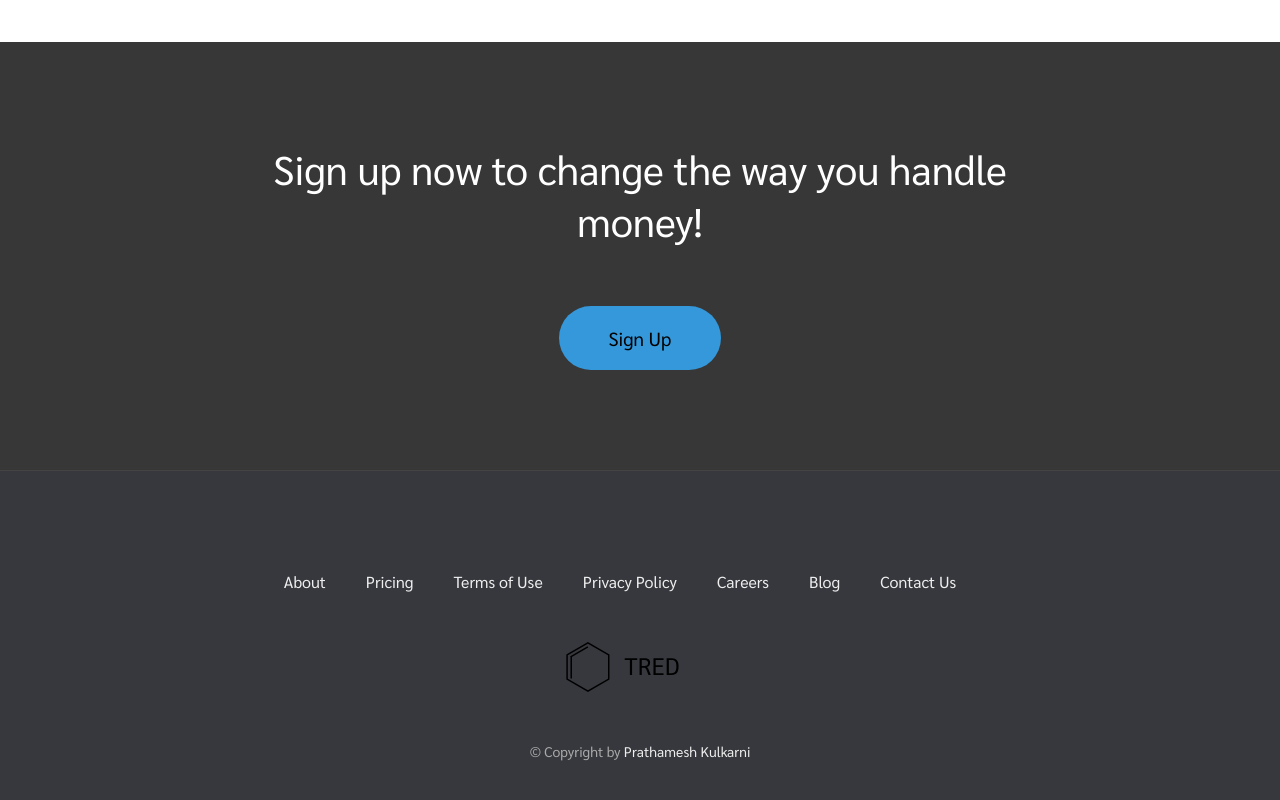
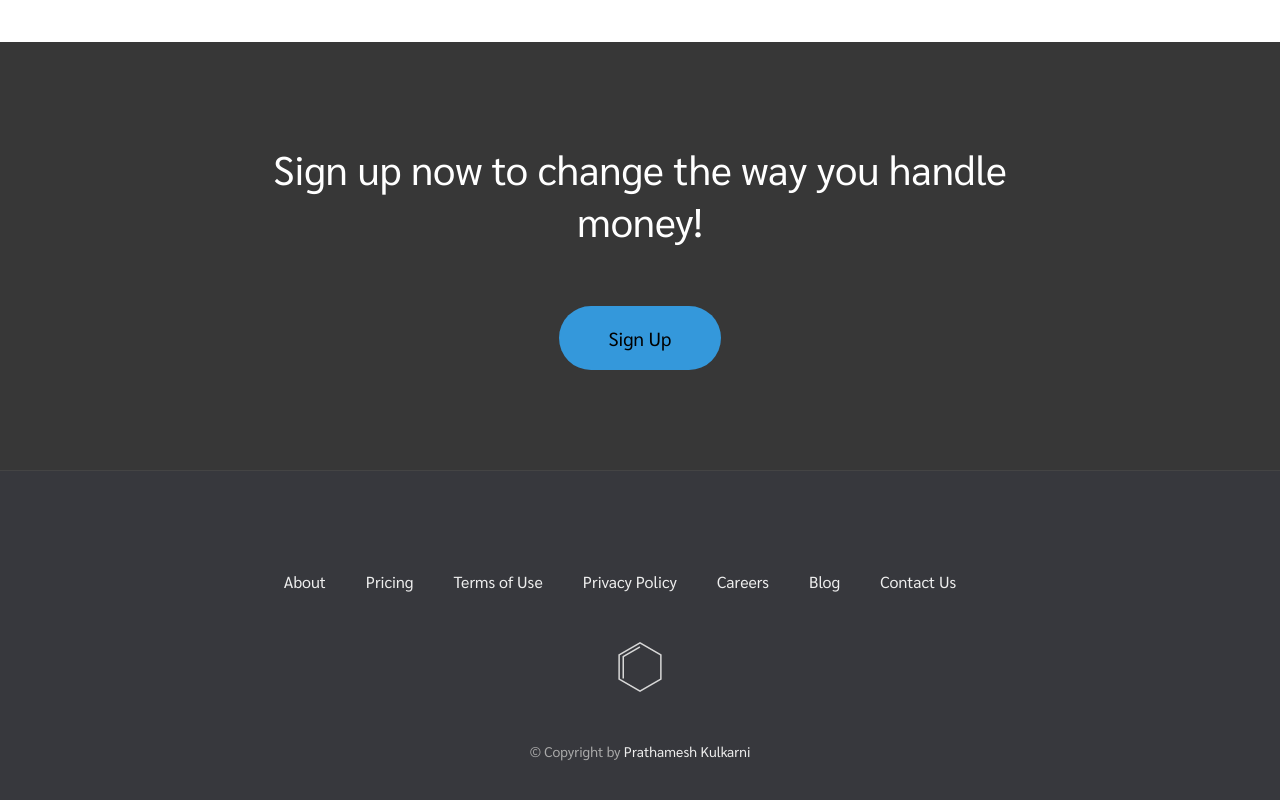
Before and after one commit to react-picasso/tred-banking, a plain HTML site: page index.html in a window 1280 px wide. Shown: the part 2581-3381 px from the top of the page. Drawn offline with Linux system fonts and the light colour scheme.

Commit message:
Changed logo in footer

```diff
--- a/index.html
+++ b/index.html
@@ -186,7 +186,7 @@
                     </a>
                 </li>
             </ul>
-            <img src="assets/logo.svg" alt="TRED logo" class="footer__logo" />
+            <img src="assets/Logo.png" alt="TRED logo" class="footer__logo" />
             <p class="footer__copyright">
                 &copy; Copyright by
                 <a class="footer__link" target="_blank">
```
Also changed, not shown: assets/Logo.png (added).
